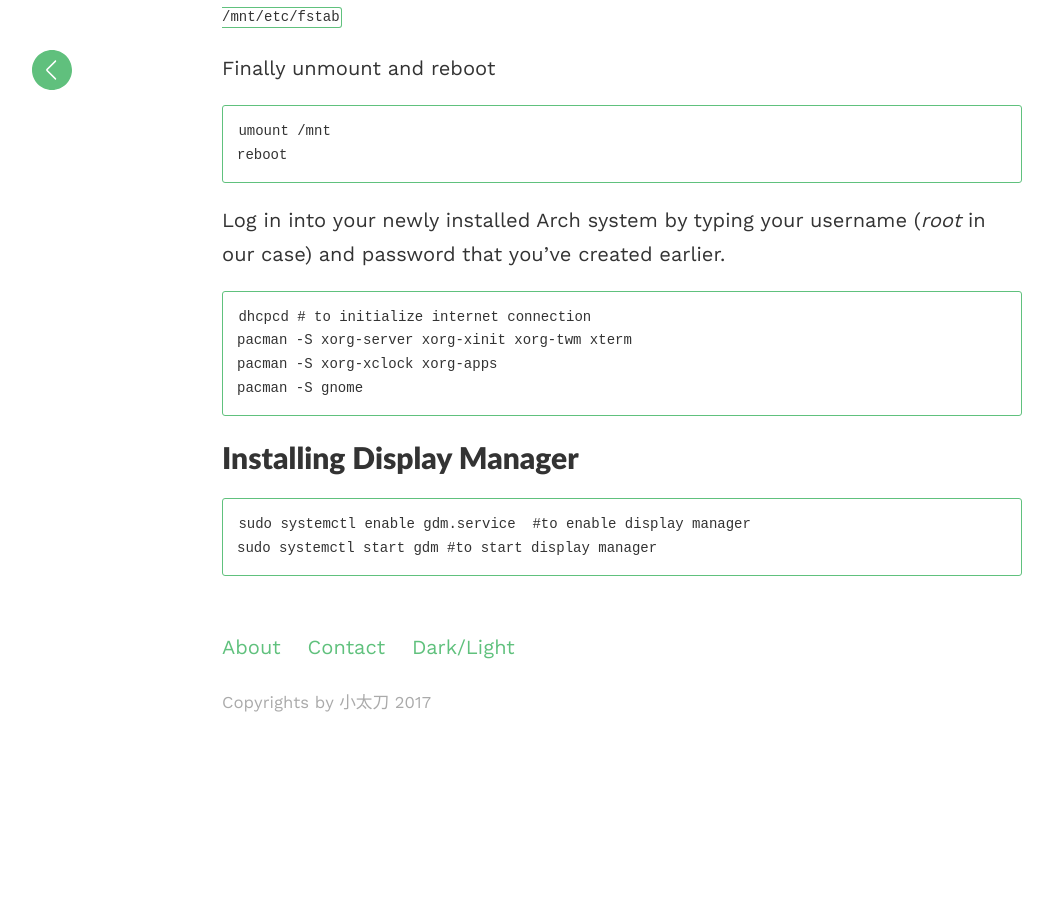
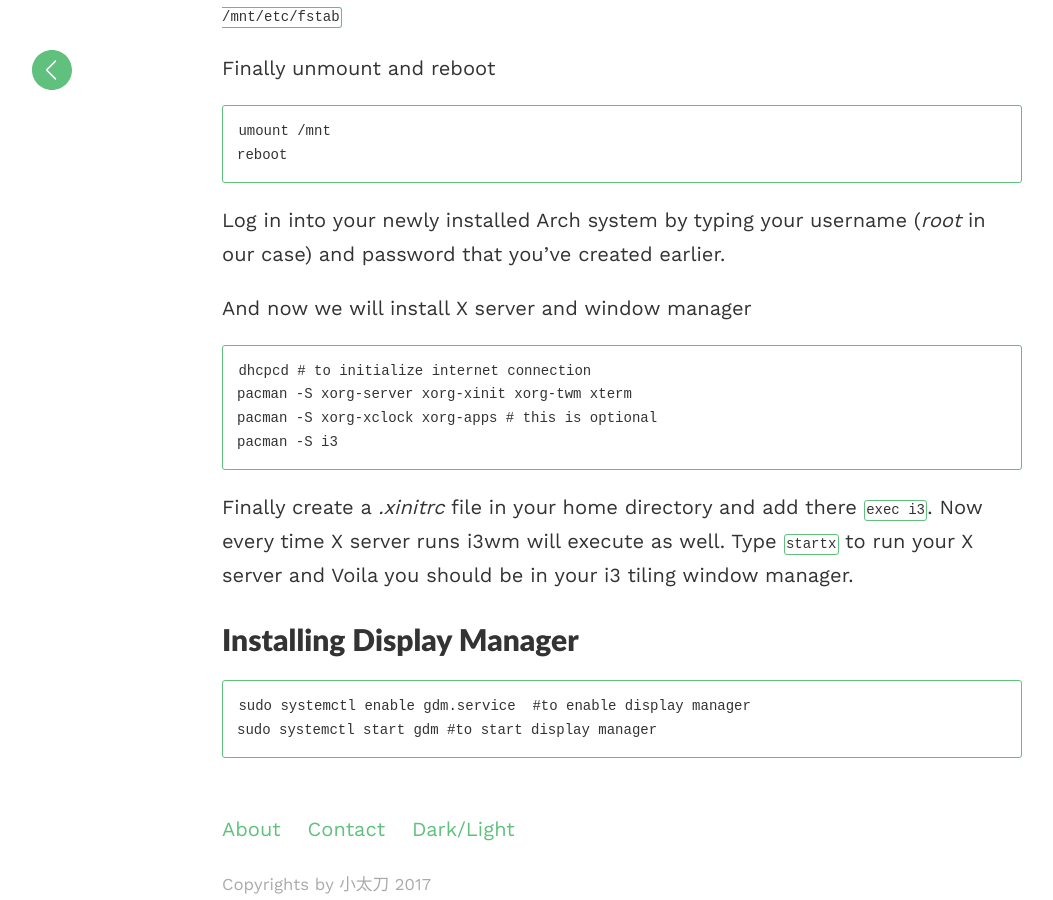
Before and after one commit to evgeniyantipin/evgeniyantipin.github.io, a Jekyll site: the page built from _posts/2018-01-02-how-to-install-arch-linux.md, in a window 1280 px wide and 900 px high, scrolled down 2253 px. Shown: the whole window, without its empty margins (18-1071 px from the left). Built offline with Jekyll 4.4.1, drawn with Linux system fonts in a browser that asks for light colours; before the commit the page ends 2971 px from its top, so only the background shows below that.

Commit message:
Update 2018-01-02-how-to-install-arch-linux.md

````diff
--- a/_posts/2018-01-02-how-to-install-arch-linux.md
+++ b/_posts/2018-01-02-how-to-install-arch-linux.md
@@ -60,12 +60,17 @@ reboot
 
 Log in into your newly installed Arch system by typing your username (*root* in our case) and password that you've created earlier.
 
+And now we will install X server and window manager
+
 ```bash
 dhcpcd # to initialize internet connection
 pacman -S xorg-server xorg-xinit xorg-twm xterm
-pacman -S xorg-xclock xorg-apps
-pacman -S gnome
+pacman -S xorg-xclock xorg-apps # this is optional
+pacman -S i3
 ```
+
+Finally create a *.xinitrc* file in your home directory and add there `exec i3`. Now every time X server runs i3wm will execute as well. Type `startx` to run your X server and Voila you should be in your i3 tiling window manager.
+
 
 ## Installing display manager
 ```bash
````
